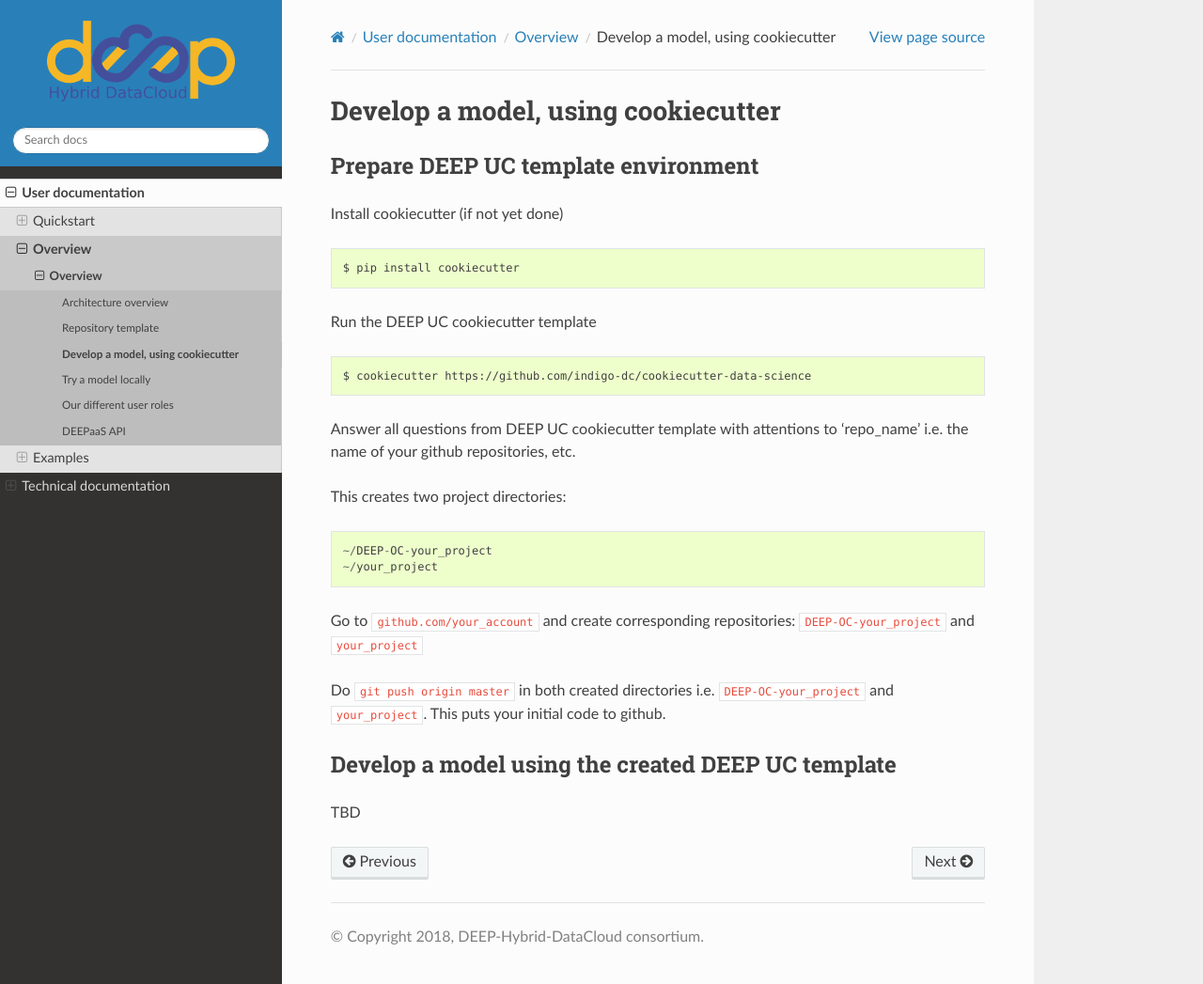
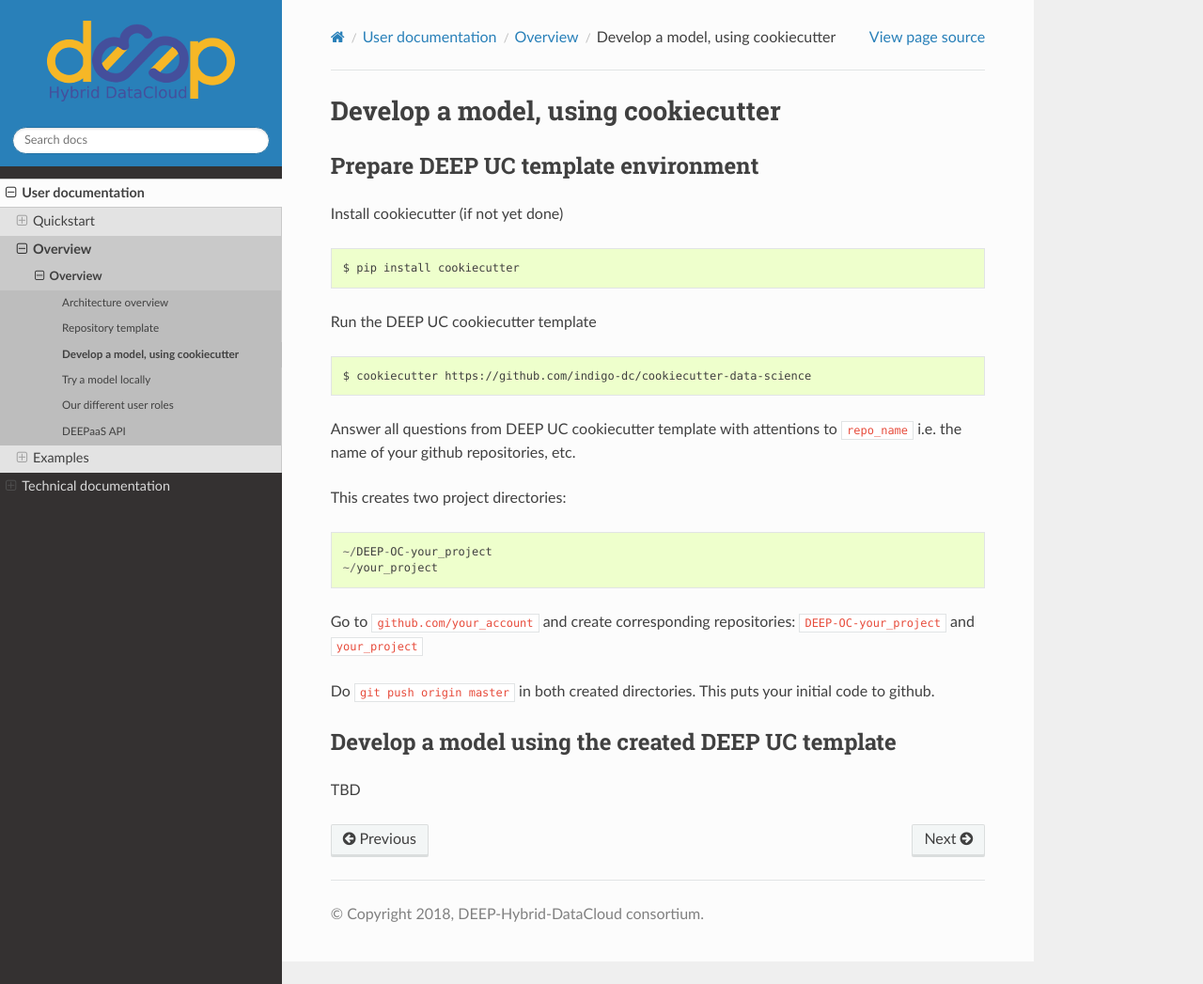
Before and after one commit to deephdc/deep-docs, a Sphinx documentation site: the page built from source/user/overview/cookiecutter-develop-model.rst, in a window 1280 px wide and 1047 px high. Shown: the whole window at 94% size. Built offline with Sphinx 7.4.7 and the Read the Docs theme 2.0.0, drawn with Linux system fonts in a browser that asks for light colours.

Commit message:
develop a model

```diff
--- a/source/user/overview/cookiecutter-develop-model.rst
+++ b/source/user/overview/cookiecutter-develop-model.rst
@@ -13,7 +13,7 @@ Run the DEEP UC cookiecutter template
 	$ cookiecutter https://github.com/indigo-dc/cookiecutter-data-science
 
 Answer all questions from DEEP UC cookiecutter template with attentions to
-'repo_name' i.e. the name of your github repositories, etc.
+``repo_name`` i.e. the name of your github repositories, etc.
 
 This creates two project directories:
 ::
@@ -23,8 +23,7 @@ This creates two project directories:
 Go to ``github.com/your_account`` and
 create corresponding repositories: ``DEEP-OC-your_project`` and ``your_project``
 
-Do ``git push origin master`` in both created directories i.e. ``DEEP-OC-your_project`` and ``your_project``.
-This puts your initial code to github.
+Do ``git push origin master`` in both created directories. This puts your initial code to github.
 
 
 Develop a model using the created DEEP UC template
```
